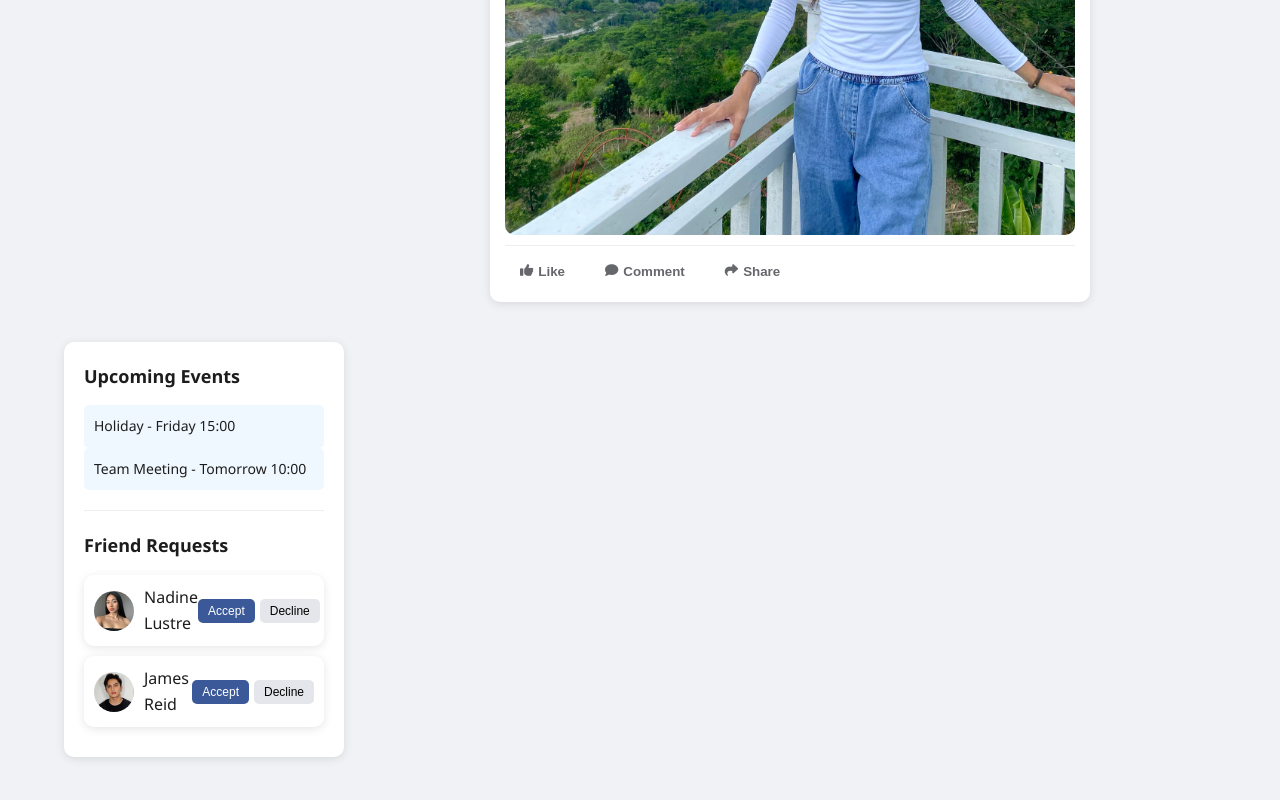
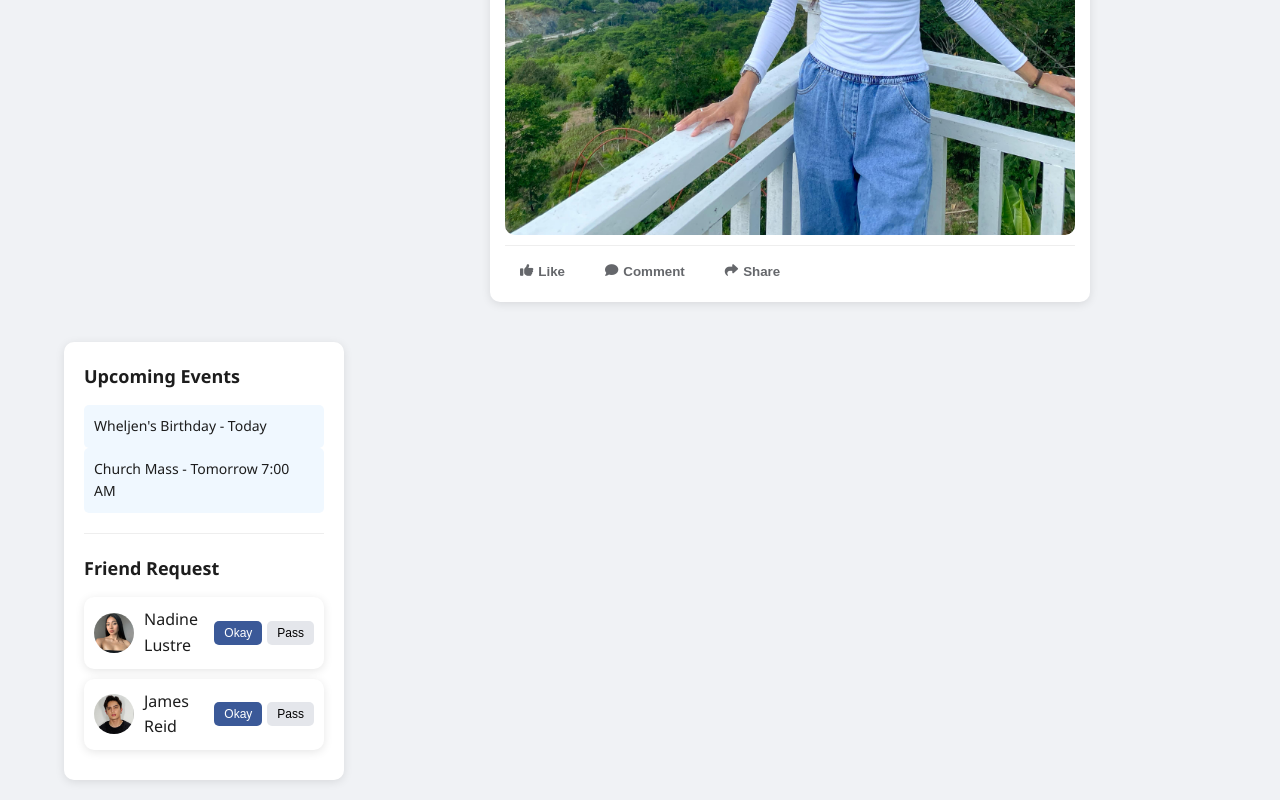
Before and after one commit to golids/SocMed-Project, a plain HTML site: page index.html in a window 1280 px wide. Shown: the part 850-1650 px from the top of the page. Before the commit the page ends 1627 px from the top, so only its background shows below. Drawn offline with Linux system fonts and the light colour scheme.

Commit message:
minimal changes

```diff
--- a/index.html
+++ b/index.html
@@ -498,7 +498,7 @@
             <div class="profile-card">
                 <img src="profile.jpg" alt="Profile Picture">
                 <h2>Goldae Love Rebucas</h2>
-                <p>WEB DESIGNER | STUDENT | MUSIC LOVER</p>
+                <p>Web Designer | Student | Music Lover</p>
                 <p>Cagayan de Oro City, PH</p>
             </div>
             <div class="interests">
@@ -522,7 +522,7 @@
                 <div class="post-header">
                     <img src="bijen.jpg" alt="User Image">
                     <div>
-                        <h3>Bijen Nams</h3>
+                        <h3>Wheljen Namanama</h3>
                         <span>10 min ago</span>
                     </div>
                 </div>
@@ -540,19 +540,19 @@
         <aside class="right-sidebar">
             <div class="events">
                 <h3>Upcoming Events</h3>
-                <p>Holiday - Friday 15:00</p>
-                <p>Team Meeting - Tomorrow 10:00</p>
+                <p>Wheljen's Birthday - Today</p>
+                <p>Church Mass - Tomorrow 7:00 AM</p>
             </div>
             <div class="friend-requests">
-                <h3>Friend Requests</h3>
+                <h3>Friend Request</h3>
                 <div class="friend-request-item">
                     <div class="friend-request-info">
                         <img src="nadine.jpeg" alt="Bijen">
                         <span>Nadine Lustre</span>
                     </div>
                     <div class="friend-request-actions">
-                        <button>Accept</button>
-                        <button>Decline</button>
+                        <button>Okay</button>
+                        <button>Pass</button>
                     </div>
                 </div>
                 <div class="friend-request-item">
@@ -561,8 +561,8 @@
                         <span>James Reid</span>
                     </div>
                     <div class="friend-request-actions">
-                        <button>Accept</button>
-                        <button>Decline</button>
+                        <button>Okay</button>
+                        <button>Pass</button>
                     </div>
                 </div>
             </div>
```
